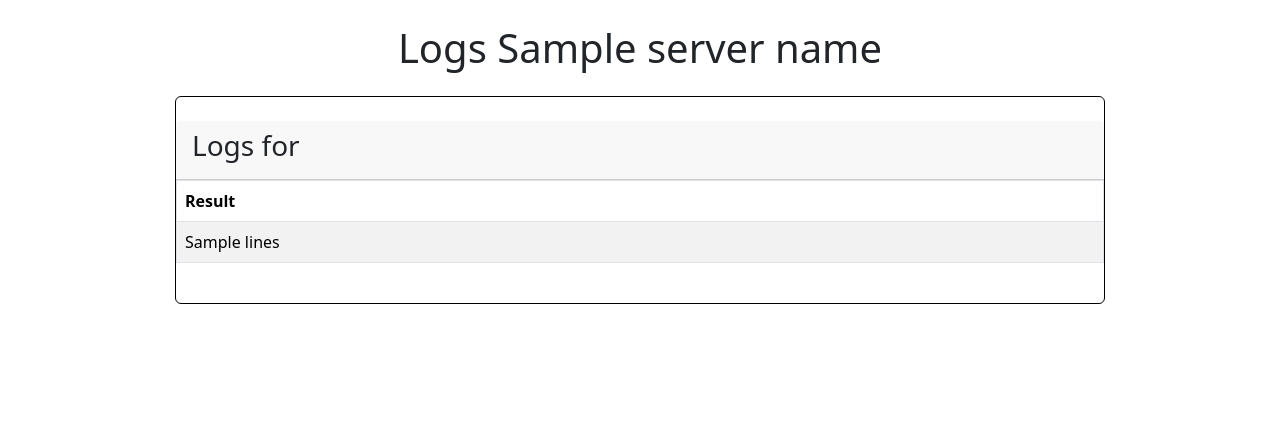
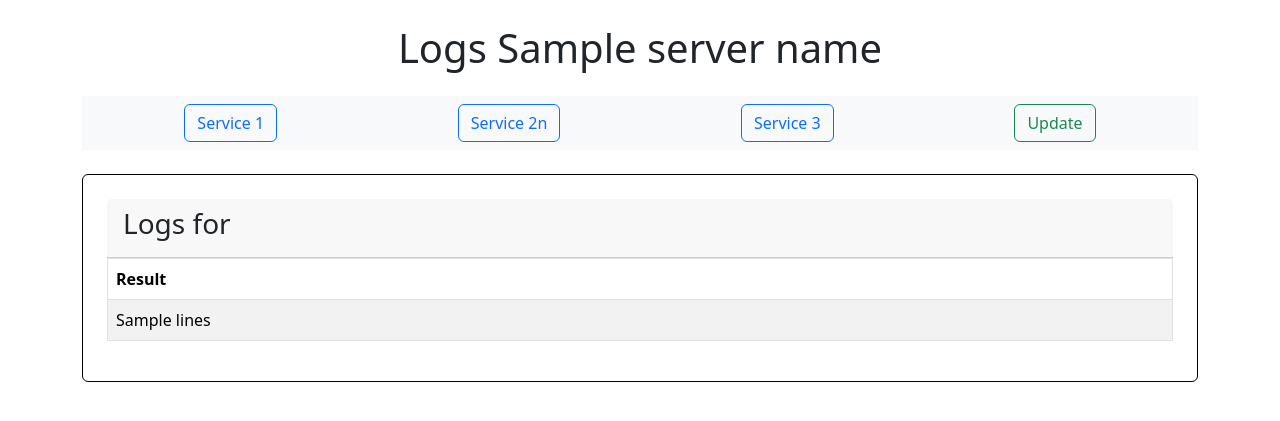
Before and after one commit to YaafarDiaz/repossh, a Django app: template templates/servers/servers.html in a window 1280 px wide. Shown: the part 56-477 px from the top of the page. Run offline with Django 4.2, Linux system fonts and the light colour scheme; data comes from the database, SQL or seed files in the repository; both versions use the stored data as it was after the commit; the template is opened without the code that fills it: values that come from a table or form of the project are taken from there, most other values are stand-ins (such as "Sample title", 1, 10 or a date in 2020); some libraries are stand-ins or nearby versions.

Commit message:
Update Servers

```diff
--- a/servers/views.py
+++ b/servers/views.py
@@ -16,8 +16,8 @@ def Servers(request, pk):
 
         ssh = paramiko.SSHClient()
         ssh.set_missing_host_key_policy(paramiko.AutoAddPolicy())
-        ssh.connect(ServerInfo.ip, service.port, ServerInfo.user, ServerInfo.password)
-        command = "cat " + service.log_path + " | grep '" + service.name.casefold() +"\['"
+        ssh.connect(ServerInfo.ip, 22, ServerInfo.user, ServerInfo.password)
+        command = "journalctl -u  " +  service.name.casefold()
         stdin, stdout, stderr = ssh.exec_command(command)
         lines = []
 
@@ -27,6 +27,7 @@ def Servers(request, pk):
             lines.append(line)
 
         Results.append(lines)
+
         ssh.close()
 
     context = {
--- a/templates/servers/servers.html
+++ b/templates/servers/servers.html
@@ -4,7 +4,15 @@
     <div class="card-header my-4 text-center">
         <h1>Logs {{ ServerName }}</h1>
       </div>
-    <div class="col-md-10 my-2 mx-auto py-4 card border border-black">
+      <nav class="navbar bg-body-tertiary">
+        <form class="container-fluid justify-content-start">
+          <button class="btn btn-outline-primary mx-auto" type="button">Service 1</button>
+          <button class="btn btn-outline-primary mx-auto" type="button">Service 2n</button>
+          <button class="btn btn-outline-primary mx-auto" type="button">Service 3</button>
+          <button class="btn btn-outline-success mx-auto" type="button">Update</button>
+        </form>
+      </nav>
+    <div class="col-md-12 mx-auto p-4 my-4 card border border-black">
         <div class="card-header">
             <h3>Logs for  </h3>
         </div>
```
Also changed, not shown: DataBase/db.sqlite3.
